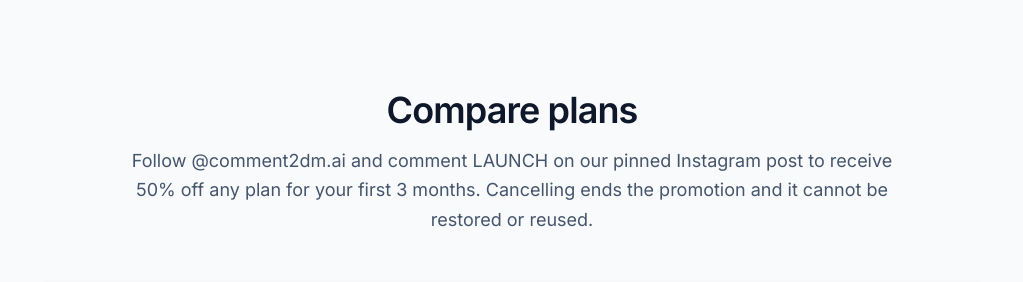
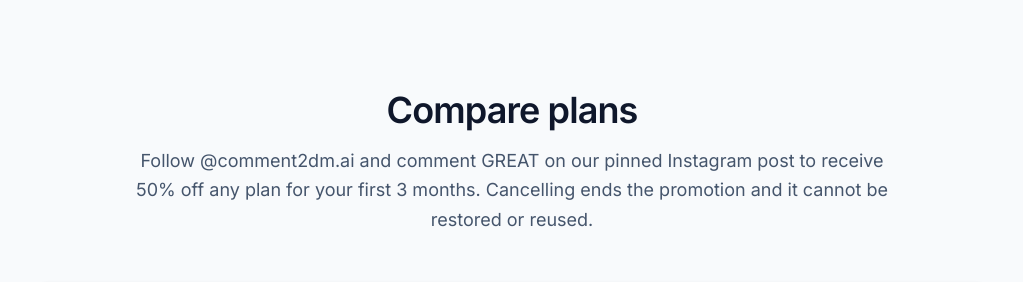
Before and after one commit to brijeshpatelriskyboy/insta-autodm, a Next.js app in the folder frontend/: page /pricing in a window 1280 px wide. Shown: the part 1375-1657 px from the top of the page, without its empty margins (128-1151 px from the left). Built offline with nearby package versions, Linux system fonts and the light colour scheme; no server answers.

Commit message:
Use GREAT as launch comment keyword

```diff
--- a/frontend/src/app/(marketing)/pricing/page.tsx
+++ b/frontend/src/app/(marketing)/pricing/page.tsx
@@ -40,7 +40,7 @@ export default function PricingPage() {
         <div className="mx-auto max-w-5xl px-4 sm:px-6 lg:px-8">
           <SectionHeading
             title="Compare plans"
-            description="Follow @comment2dm.ai and comment LAUNCH on our pinned Instagram post to receive 50% off any plan for your first 3 months. Cancelling ends the promotion and it cannot be restored or reused."
+            description="Follow @comment2dm.ai and comment GREAT on our pinned Instagram post to receive 50% off any plan for your first 3 months. Cancelling ends the promotion and it cannot be restored or reused."
           />
           <div className="mt-12 overflow-x-auto rounded-2xl border border-slate-200/80 bg-white shadow-sm">
             <table className="w-full min-w-[600px] text-left text-sm">
```
